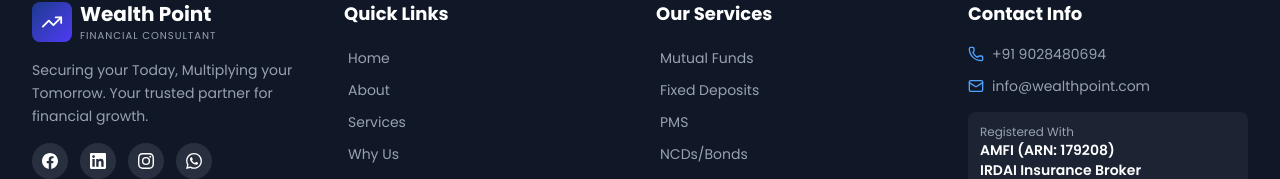
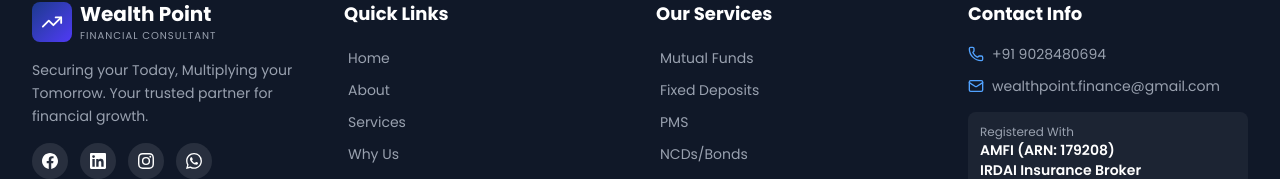
Before and after one commit to mandy10-cmd/WealthPoint, a React (Vite) app: page / in a window 1280 px wide. Shown: the part 6228-6407 px from the top of the page. Built offline with nearby package versions, Linux system fonts and the light colour scheme.

Commit message:
redeployment

```diff
--- a/src/components/Footer.jsx
+++ b/src/components/Footer.jsx
@@ -155,10 +155,10 @@
               <li className="flex items-center gap-2">
                 <Mail size={16} className="text-blue-400 shrink-0" />
                 <a
-                  href="mailto:info@wealthpoint.com"
+                  href="mailto:wealthpoint.finance@gmail.com"
                   className="hover:text-blue-400 transition-colors break-all"
                 >
-                  info@wealthpoint.com
+                  wealthpoint.finance@gmail.com
                 </a>
               </li>
             </ul>
```
